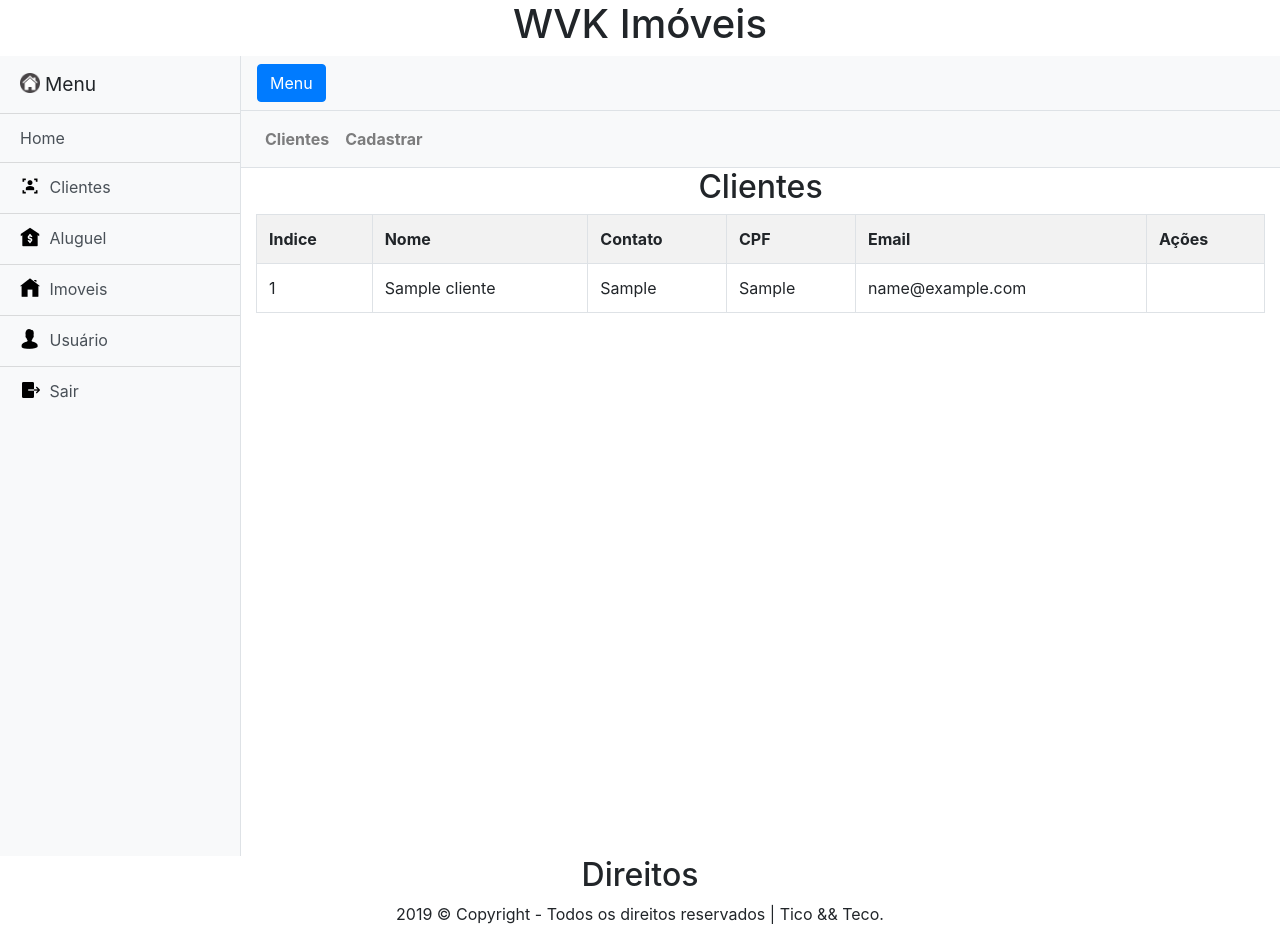
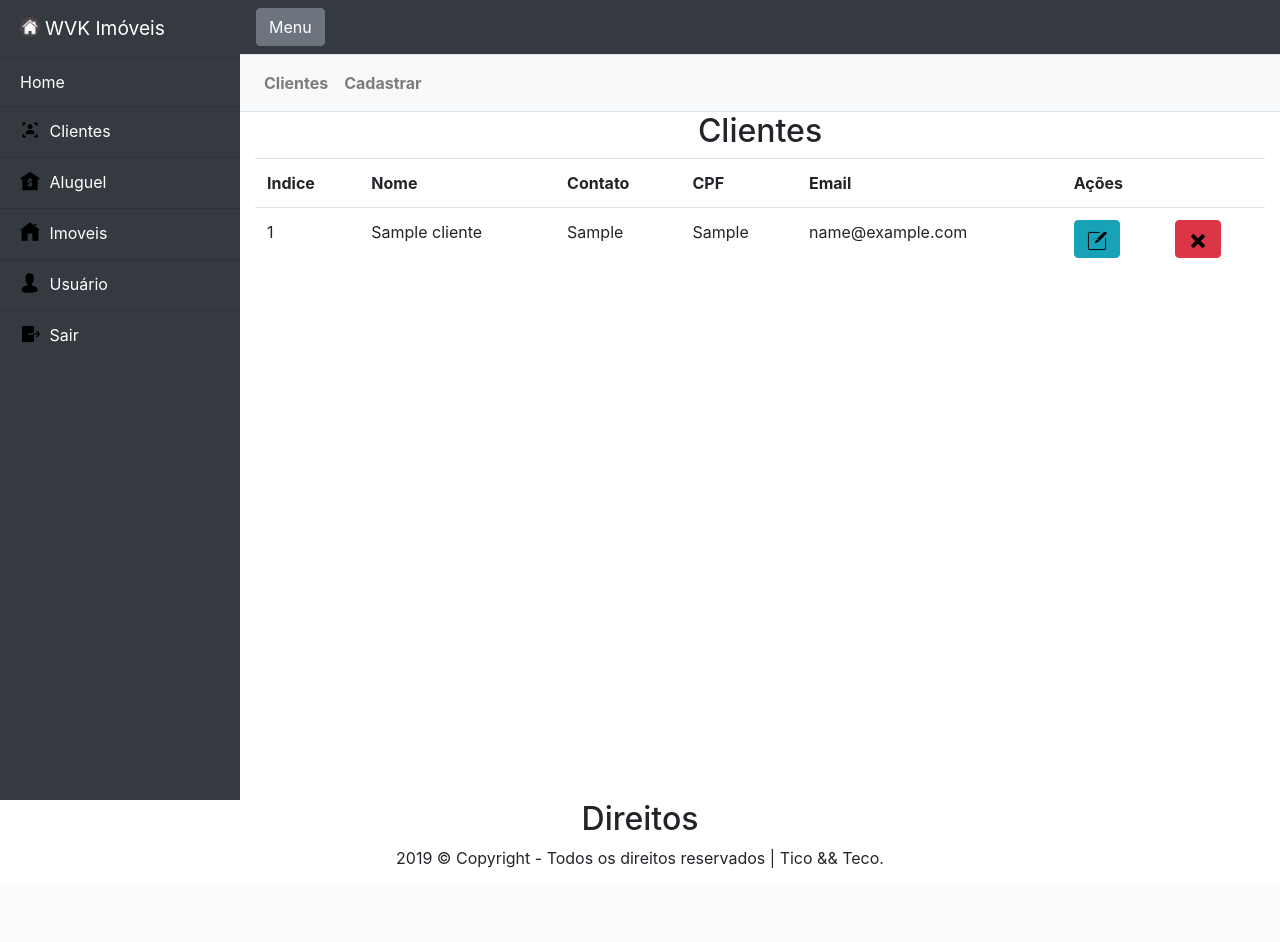
Before and after one commit to KastroWalker/WVK-Imoveis, a PHP site: page /View/vendedor/clientes/clientes.php in a window 1280 px wide. After the commit the page ends 868 px from the top, so only its background shows below. Run offline with PHP 8.4, Linux system fonts and the light colour scheme; tables that the repository leaves empty or names only in its code hold one stand-in row (values such as "Sample post").

Commit message:
Mudando o layout do sistema

```diff
--- a/View/vendedor/aluguel/cadastra_aluguel.php
+++ b/View/vendedor/aluguel/cadastra_aluguel.php
@@ -35,15 +35,14 @@
     </style>
 </head>
 <body>
-    <h1 style="text-align: center;">WVK Imóveis</h1>
     <div class="d-flex" id="wrapper">
         <?php
             slideBar("../../../img/icon.webp", $icons, "../home_vendedor.php", "../clientes/clientes.php", "../aluguel/aluguel.php", "../imoveis/imoveis.php", "usuario.php", "../../../Control/logout.php");
         ?>
         <div id="page-content-wrapper">
             <header>
-                <nav class="navbar navbar-expand-lg navbar-light bg-light border-bottom">
-                    <button class="btn btn-primary" id="menu-toggle">Menu</button>
+                <nav class="navbar navbar-expand-lg navbar-dark bg-dark border-bottom">
+                    <button class="btn btn-secondary" id="menu-toggle">Menu</button>
                 </nav>
                 <?php
                     menu("Aluguel", "aluguel.php", "Cadastrar", "cadastra_aluguel.php");
--- a/View/vendedor/clientes/cadastra_cliente.php
+++ b/View/vendedor/clientes/cadastra_cliente.php
@@ -30,15 +30,14 @@
     </style>
 </head>
 <body>
-    <h1 style="text-align: center;">WVK Imóveis</h1>
     <div class="d-flex" id="wrapper">
         <?php
             slideBar("../../../img/icon.webp", $icons, "../home_vendedor.php", "clientes.php", "../aluguel/aluguel.php", "../imoveis/imoveis.php", "../usuario/usuario.php", "../../../Control/logout.php");
         ?>
         <div id="page-content-wrapper">
             <header>
-                <nav class="navbar navbar-expand-lg navbar-light bg-light border-bottom">
-                    <button class="btn btn-primary" id="menu-toggle">Menu</button>
+                <nav class="navbar navbar-expand-lg navbar-dark bg-dark border-bottom">
+                    <button class="btn btn-secondary" id="menu-toggle">Menu</button>
                 </nav>
                 <?php
                     menu("Clientes" ,"clientes.php", "Cadastrar" , "cadastra_cliente.php");
--- a/View/vendedor/clientes/clientes.php
+++ b/View/vendedor/clientes/clientes.php
@@ -9,7 +9,6 @@
 ?>
 <!DOCTYPE html>
 <html lang="pt-br">
-
 <head>
     <meta charset="utf-8">
     <meta name="viewport" content="width=device-width, initial-scale=1, shrink-to-fit=no">
@@ -26,15 +25,14 @@
 </head>
 
 <body>
-    <h1 style="text-align: center;">WVK Imóveis</h1>
     <div class="d-flex" id="wrapper">
         <?php
         slideBar("../../../img/icon.webp", $icons, "../home_vendedor.php", "clientes.php", "../aluguel/aluguel.php", "../imoveis/imoveis.php", "../usuario/usuario.php", "../../../Control/logout.php");
         ?>
         <div id="page-content-wrapper">
             <header>
-                <nav class="navbar navbar-expand-lg navbar-light bg-light border-bottom">
-                    <button class="btn btn-primary" id="menu-toggle">Menu</button>
+                <nav class="navbar navbar-expand-lg navbar-dark bg-dark border-bottom">
+                    <button class="btn btn-secondary" id="menu-toggle">Menu</button>
                 </nav>
                 <?php
                 menu("Clientes", "clientes.php", "Cadastrar", "cadastra_cliente.php");
@@ -43,14 +41,14 @@
             <div class="container-fluid">
                 <div id="div_clientes">
                     <h2 style="text-align: center;">Clientes</h2>
-                    <table class="table table-condensed table-striped table-bordered table-hover">
+                    <table class="table table-hover">
                         <tr>
                             <th>Indice</th>
                             <th>Nome</th>
                             <th>Contato</th>
                             <th>CPF</th>
                             <th>Email</th>
-                            <th>Ações</th>
+                            <th colspan="2">Ações</th>
                         </tr>
                         <?php
                         $x = 1;
@@ -62,6 +60,8 @@
                             echo "<td>".$d['contato']."</td>";
                             echo "<td>".$d['cpf']."</td>";
                             echo "<td>".$d['email']."</td>";
+                            echo "<td><button class='btn btn-info'><img src='../../../img/icon_crud/icon-edit.png'></img></button></td>";
+                            echo "<td><button class='btn btn-danger'><img src='../../../img/icon_crud/icon-delete.png'></img></button></td>";
                             echo "</tr>";
                             $x++;
                         }
--- a/View/vendedor/home_vendedor.php
+++ b/View/vendedor/home_vendedor.php
@@ -21,7 +21,6 @@
     <link href="../../lib/css/simple-sidebar.css" rel="stylesheet">
 </head>
 <body>
-    <h1 style="text-align: center;">WVK Imóveis</h1>
     <div class="d-flex" id="wrapper">
         <?php
             slideBar("../../img/icon.webp", $icons,"home_vendedor.php", "clientes/clientes.php", "aluguel/aluguel.php", "imoveis/imoveis.php", "usuario/usuario.php", "../../Control/logout.php");
@@ -29,8 +28,8 @@
 
         <div id="page-content-wrapper">
             <header>
-                <nav class="navbar navbar-expand-lg navbar-light bg-light border-bottom">
-                    <button class="btn btn-primary" id="menu-toggle">Menu</button>
+                <nav class="navbar navbar-expand-lg navbar-dark bg-dark border-bottom">
+                    <button class="btn btn-secondary" id="menu-toggle">Menu</button>
                 </nav>
             </header>
             <div class="container-fluid">
--- a/View/vendedor/imoveis/cadastra_imovel.php
+++ b/View/vendedor/imoveis/cadastra_imovel.php
@@ -31,15 +31,14 @@
     </style>
 </head>
 <body>
-    <h1 style="text-align: center;">WVK Imóveis</h1>
     <div class="d-flex" id="wrapper">
         <?php
             slideBar("../../../img/icon.webp", $icons, "../home_vendedor.php", "../clientes/clientes.php", "../aluguel/aluguel.php", "imoveis.php", "../usuario/usuario.php", "../../../Control/logout.php");
         ?>
         <div id="page-content-wrapper">
             <header>
-                <nav class="navbar navbar-expand-lg navbar-light bg-light border-bottom">
-                    <button class="btn btn-primary" id="menu-toggle">Menu</button>
+                <nav class="navbar navbar-expand-lg navbar-dark bg-dark border-bottom">
+                    <button class="btn btn-secondary" id="menu-toggle">Menu</button>
                 </nav>
                 <?php
                     menu("Imoveis", "imoveis.php", "Cadastrar", "cadastra_imovel.php");
--- a/View/vendedor/menu.php
+++ b/View/vendedor/menu.php
@@ -22,27 +22,27 @@
 
     function slideBar($img, $icons, $home, $cliente, $aluguel, $imoveis, $usuario, $sair){
         echo ("
-            <div class='bg-light border-right' id='sidebar-wrapper'>
-            <div class='sidebar-heading'><img src='$img' style='margin-right: 5px; margin-bottom: 5px; width: 20px; height: 20px;'></img>Menu</div>
+            <div class='bg-dark' id='sidebar-wrapper'>
+            <div class='sidebar-heading' style='color: white;'><img src='$img' style='margin-right: 5px; margin-bottom: 5px; width: 20px; height: 20px;'></img>WVK Imóveis</div>
                 <div class='list-group list-group-flush'>
-                    <a href='$home' class='list-group-item list-group-item-action bg-light'>Home</a>
-                    <a href='$cliente' class='list-group-item list-group-item-action bg-light'>
+                    <a href='$home' class='list-group-item list-group-item-action bg-dark' style='color: white;'>Home</a>
+                    <a href='$cliente' class='list-group-item list-group-item-action bg-dark' style='color: white;'>
                     <img src='$icons[0]' style='margin-right: 5px; margin-bottom: 5px;'></img>
                     Clientes
                     </a>
-                    <a href='$aluguel' class='list-group-item list-group-item-action bg-light'>
+                    <a href='$aluguel' class='list-group-item list-group-item-action bg-dark' style='color: white;'>
                     <img src='$icons[1]' style='margin-right: 5px; margin-bottom: 5px;'></img>
                     Aluguel
                     </a>
-                    <a href='$imoveis' class='list-group-item list-group-item-action bg-light'>
+                    <a href='$imoveis' class='list-group-item list-group-item-action bg-dark' style='color: white;'>
                     <img src='$icons[2]' style='margin-right: 5px; margin-bottom: 5px;'></img>
                     Imoveis
                     </a>
-                    <a href='$usuario' class='list-group-item list-group-item-action bg-light'>
+                    <a href='$usuario' class='list-group-item list-group-item-action bg-dark' style='color: white;'>
                     <img src='$icons[3]' style='margin-right: 5px; margin-bottom: 5px;'></img>
                     Usuário
                     </a>
-                    <a href='$sair' class='list-group-item list-group-item-action bg-light'>
+                    <a href='$sair' class='list-group-item list-group-item-action bg-dark' style='color: white;'>
                     <img src='$icons[4]' style='margin-right: 5px; margin-bottom: 5px;'></img>
                     Sair
                     </a>
--- a/View/vendedor/usuario/edita_vendedor.php
+++ b/View/vendedor/usuario/edita_vendedor.php
@@ -20,15 +20,14 @@ $icons = array('../../../img/menu_icon/icon-client.png', '../../../img/menu_icon
 </head>
 
 <body>
-    <h1 style="text-align: center;">WVK Imóveis</h1>
     <div class="d-flex" id="wrapper">
         <?php
         slideBar("../../../img/icon.webp", $icons, "../home_vendedor.php", "../clientes/clientes.php", "../aluguel/aluguel.php", "../imoveis/imoveis.php", "usuario.php", "../../../Control/logout.php");
         ?>
         <div id="page-content-wrapper">
             <header>
-                <nav class="navbar navbar-expand-lg navbar-light bg-light border-bottom">
-                    <button class="btn btn-primary" id="menu-toggle">Menu</button>
+                <nav class="navbar navbar-expand-lg navbar-dark bg-dark border-bottom">
+                    <button class="btn btn-secondary" id="menu-toggle">Menu</button>
                 </nav>
                 <?php
                 menu("Usuário", "usuario.php", "Editar Informações", "edita_vendedor.php");
--- a/View/vendedor/usuario/usuario.php
+++ b/View/vendedor/usuario/usuario.php
@@ -20,15 +20,14 @@ $icons = array('../../../img/menu_icon/icon-client.png', '../../../img/menu_icon
 </head>
 
 <body>
-    <h1 style="text-align: center;">WVK Imóveis</h1>
     <div class="d-flex" id="wrapper">
         <?php
         slideBar("../../../img/icon.webp", $icons, "../home_vendedor.php", "../clientes/clientes.php", "../aluguel/aluguel.php", "../imoveis/imoveis.php", "usuario.php", "../../../Control/logout.php");
         ?>
         <div id="page-content-wrapper">
             <header>
-                <nav class="navbar navbar-expand-lg navbar-light bg-light border-bottom">
-                    <button class="btn btn-primary" id="menu-toggle">Menu</button>
+                <nav class="navbar navbar-expand-lg navbar-dark bg-dark border-bottom">
+                    <button class="btn btn-secondary" id="menu-toggle">Menu</button>
                 </nav>
                 <?php
                 menu("Usuário", "usuario.php", "Editar Informações", "edita_vendedor.php");
```
Also changed, not shown: View/vendedor/aluguel/aluguel.php (+3 -4 lines), View/vendedor/imoveis/imoveis.php (+3 -4 lines), img/icon_crud/icon-delete.png (added), img/icon_crud/icon-edit.png (added).
